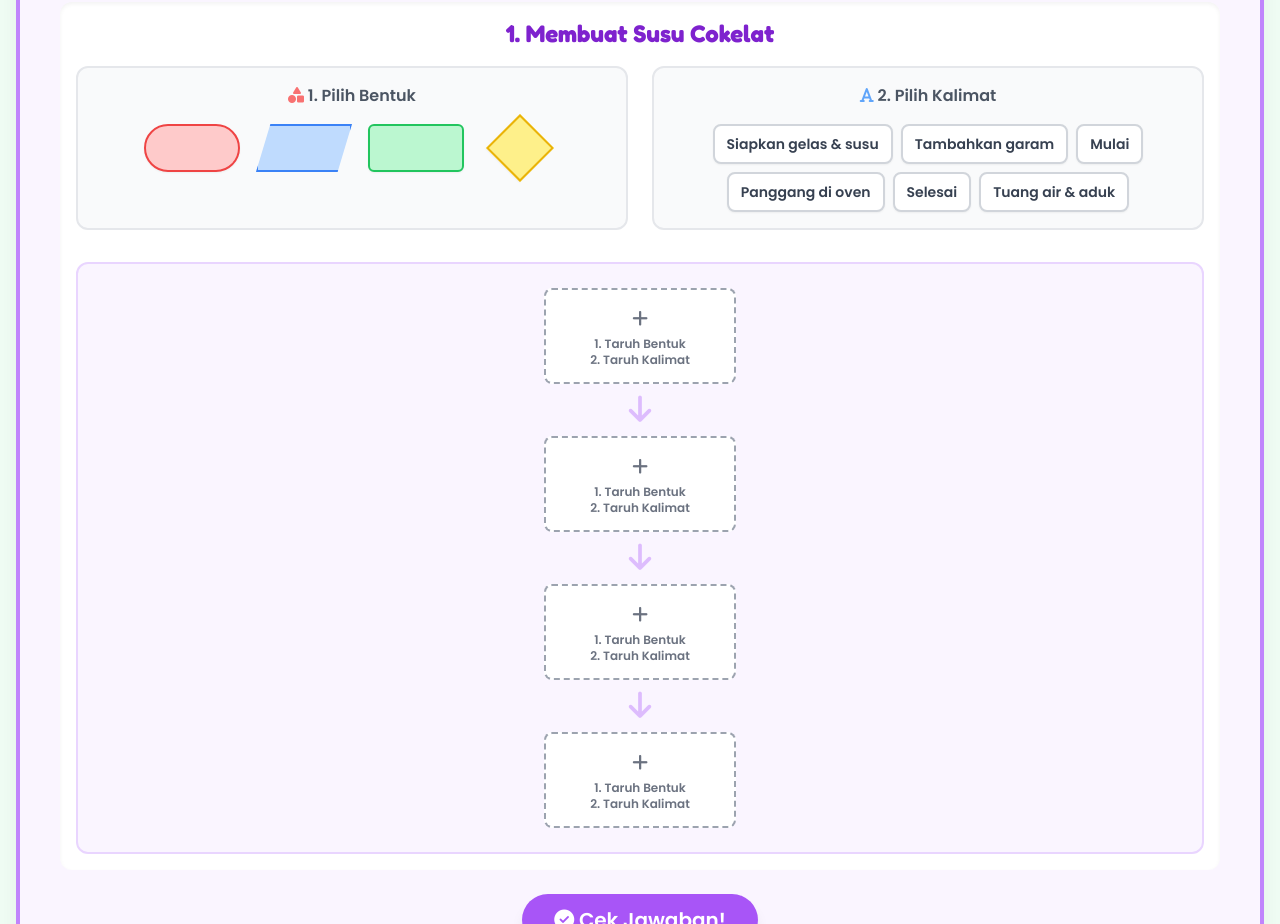
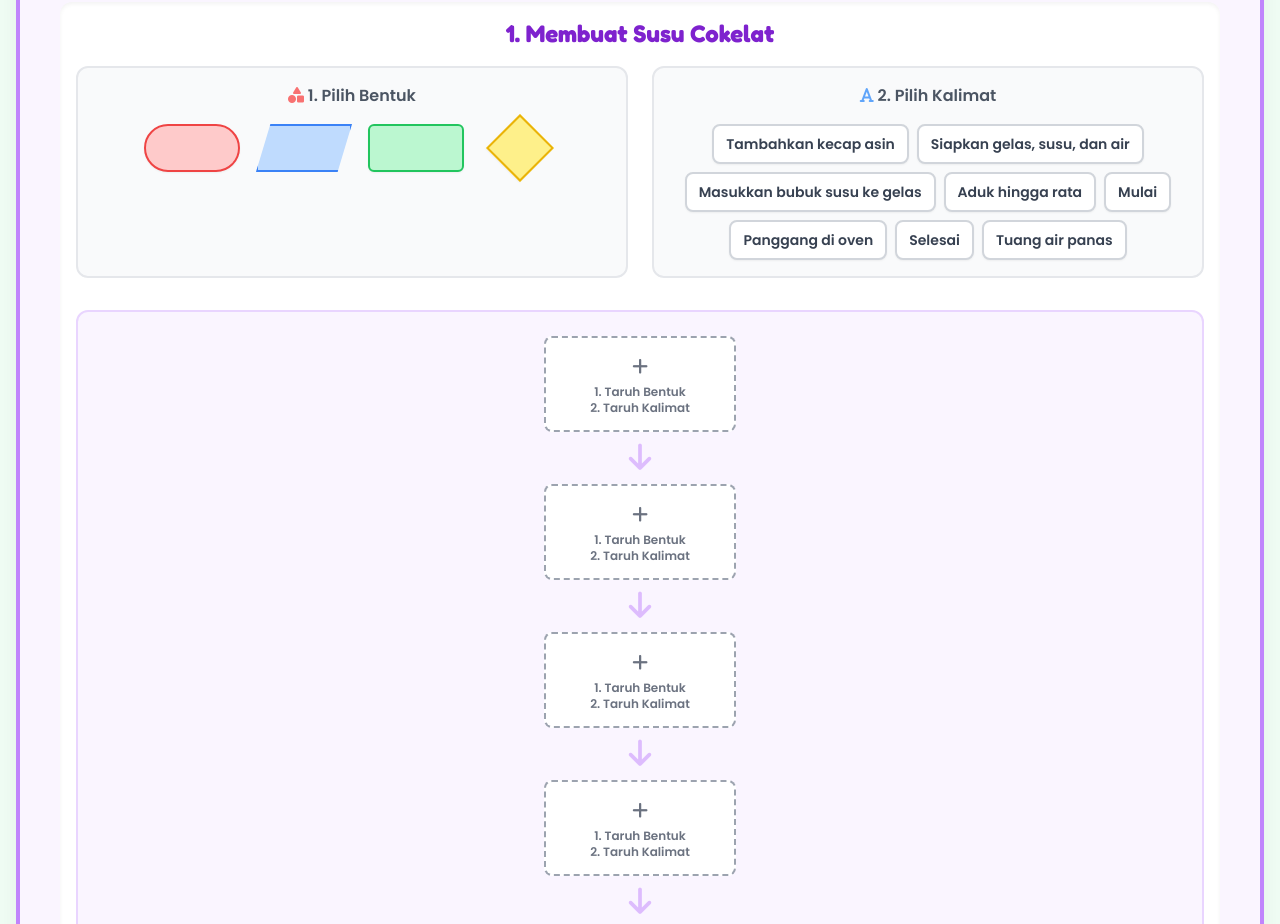
Before and after one commit to Blackhawk0243/Flowchart-kelas4, a plain HTML site: page index.html in a window 1280 px wide. Shown: the part 1740-2664 px from the top of the page. Drawn offline with nearby package versions, Linux system fonts and the light colour scheme; some packages are replaced by stand-ins of ours; a script that the page names is missing.

Commit message:
Update index.html

```diff
--- a/index.html
+++ b/index.html
@@ -307,164 +307,194 @@
                 title: "1. Membuat Susu Cokelat",
                 steps: [
                     { shape: "oval", text: "Mulai" },
-                    { shape: "jajargenjang", text: "Siapkan gelas & susu" },
-                    { shape: "persegi", text: "Tuang air & aduk" },
+                    { shape: "jajargenjang", text: "Siapkan gelas, susu, dan air" },
+                    { shape: "persegi", text: "Masukkan bubuk susu ke gelas" },
+                    { shape: "persegi", text: "Tuang air panas" },
+                    { shape: "persegi", text: "Aduk hingga rata" },
                     { shape: "oval", text: "Selesai" }
                 ],
-                distractors: ["Panggang di oven", "Tambahkan garam"]
+                distractors: ["Panggang di oven", "Tambahkan kecap asin"]
             },
             {
                 title: "2. Menyalakan Televisi",
                 steps: [
                     { shape: "oval", text: "Mulai" },
-                    { shape: "jajargenjang", text: "Ambil remote" },
-                    { shape: "persegi", text: "Tekan tombol Power" },
+                    { shape: "jajargenjang", text: "Ambil remote TV" },
+                    { shape: "persegi", text: "Colokkan kabel TV ke listrik" },
+                    { shape: "persegi", text: "Tekan tombol Power di remote" },
+                    { shape: "jajargenjang", text: "TV menyala menampilkan gambar" },
                     { shape: "oval", text: "Selesai" }
                 ],
-                distractors: ["Buka kulkas", "Nyalakan kompor gas"]
+                distractors: ["Buka pintu kulkas", "Nyalakan kompor gas"]
             },
             {
                 title: "3. Mencuci Tangan",
                 steps: [
                     { shape: "oval", text: "Mulai" },
-                    { shape: "persegi", text: "Basahi tangan" },
-                    { shape: "persegi", text: "Gunakan sabun" },
-                    { shape: "persegi", text: "Bilas air bersih" },
+                    { shape: "persegi", text: "Nyalakan keran air" },
+                    { shape: "persegi", text: "Basahi tangan dengan air" },
+                    { shape: "persegi", text: "Gunakan sabun dan gosok sela jari" },
+                    { shape: "persegi", text: "Bilas dengan air bersih" },
+                    { shape: "persegi", text: "Matikan keran air" },
                     { shape: "oval", text: "Selesai" }
                 ],
-                distractors: ["Gunakan minyak goreng", "Siram dengan pasir"]
+                distractors: ["Gunakan minyak goreng", "Siram tangan dengan pasir"]
             },
             {
                 title: "4. Makan Siang",
                 steps: [
                     { shape: "oval", text: "Mulai" },
-                    { shape: "persegi", text: "Makan nasi" },
+                    { shape: "jajargenjang", text: "Ambil piring dan sendok" },
+                    { shape: "persegi", text: "Ambil nasi dan lauk" },
+                    { shape: "persegi", text: "Makan dengan perlahan" },
                     { shape: "belah_ketupat", text: "Masih lapar?" },
-                    { shape: "persegi", text: "Tambah nasi" },
+                    { shape: "persegi", text: "Tambah porsi nasi" },
                     { shape: "oval", text: "Selesai" }
                 ],
-                distractors: ["Bermain HP", "Pergi tidur siang"]
+                distractors: ["Bermain game di HP", "Pergi tidur siang"]
             },
             {
                 title: "5. Membuang Sampah",
                 steps: [
                     { shape: "oval", text: "Mulai" },
-                    { shape: "jajargenjang", text: "Pegang sampah" },
-                    { shape: "belah_ketupat", text: "Ada tong sampah?" },
-                    { shape: "persegi", text: "Buang ke tong" },
+                    { shape: "jajargenjang", text: "Pegang sampah di tangan" },
+                    { shape: "persegi", text: "Cari letak tempat sampah" },
+                    { shape: "belah_ketupat", text: "Tong sampah ketemu?" },
+                    { shape: "persegi", text: "Buka tutup tong sampah" },
+                    { shape: "persegi", text: "Buang sampah ke dalam" },
                     { shape: "oval", text: "Selesai" }
                 ],
-                distractors: ["Lempar ke sungai", "Simpan di saku"]
+                distractors: ["Lempar ke sungai", "Simpan di saku celana"]
             },
             {
                 title: "6. Menyeberang Jalan",
                 steps: [
                     { shape: "oval", text: "Mulai" },
-                    { shape: "persegi", text: "Tengok kanan kiri" },
-                    { shape: "belah_ketupat", text: "Jalanan aman?" },
-                    { shape: "persegi", text: "Berjalan menyeberang" },
+                    { shape: "persegi", text: "Cari Zebra Cross terdekat" },
+                    { shape: "persegi", text: "Tengok ke kanan" },
+                    { shape: "persegi", text: "Tengok ke kiri" },
+                    { shape: "belah_ketupat", text: "Jalanan aman dari kendaraan?" },
+                    { shape: "persegi", text: "Berjalan menyeberang hati-hati" },
                     { shape: "oval", text: "Selesai" }
                 ],
-                distractors: ["Berlari tutup mata", "Main bola di jalan"]
+                distractors: ["Berlari tutup mata", "Main bola di tengah jalan"]
             },
             {
                 title: "7. Lampu Belajar Mati",
                 steps: [
                     { shape: "oval", text: "Mulai" },
-                    { shape: "belah_ketupat", text: "Kabel dicolok?" },
-                    { shape: "persegi", text: "Colokkan kabel" },
-                    { shape: "persegi", text: "Nyalakan saklar" },
+                    { shape: "persegi", text: "Tekan saklar lampu" },
+                    { shape: "belah_ketupat", text: "Lampu tetap tidak menyala?" },
+                    { shape: "persegi", text: "Periksa kabel listrik" },
+                    { shape: "persegi", text: "Colokkan kabel ke stopkontak" },
+                    { shape: "jajargenjang", text: "Lampu menyala terang" },
                     { shape: "oval", text: "Selesai" }
                 ],
-                distractors: ["Siram air ke lampu", "Sembunyikan lampu"]
+                distractors: ["Siram air ke lampu", "Sembunyikan lampu di lemari"]
             },
             {
                 title: "8. Membeli Pensil",
                 steps: [
                     { shape: "oval", text: "Mulai" },
-                    { shape: "jajargenjang", text: "Bawa uang" },
-                    { shape: "belah_ketupat", text: "Uang cukup?" },
-                    { shape: "persegi", text: "Bayar di kasir" },
+                    { shape: "persegi", text: "Pergi ke toko alat tulis" },
+                    { shape: "persegi", text: "Pilih pensil yang bagus di rak" },
+                    { shape: "persegi", text: "Bawa pensil ke kasir" },
+                    { shape: "jajargenjang", text: "Serahkan uang bayaran" },
+                    { shape: "jajargenjang", text: "Terima pensil dan kembalian" },
                     { shape: "oval", text: "Selesai" }
                 ],
-                distractors: ["Pinjam kasir", "Lari bawa pensil"]
+                distractors: ["Pinjam uang kasir", "Lari keluar membawa pensil"]
             },
             {
                 title: "9. Menggosok Gigi",
                 steps: [
                     { shape: "oval", text: "Mulai" },
-                    { shape: "jajargenjang", text: "Siapkan sikat & odol" },
-                    { shape: "persegi", text: "Sikat seluruh gigi" },
-                    { shape: "persegi", text: "Kumur-kumur" },
+                    { shape: "jajargenjang", text: "Siapkan sikat dan pasta gigi (odol)" },
+                    { shape: "persegi", text: "Oleskan odol ke sikat gigi" },
+                    { shape: "persegi", text: "Sikat gigi bagian depan & dalam" },
+                    { shape: "persegi", text: "Kumur-kumur dengan air" },
+                    { shape: "persegi", text: "Cuci sikat gigi sampai bersih" },
                     { shape: "oval", text: "Selesai" }
                 ],
-                distractors: ["Sikat rambut", "Gunakan sabun mandi"]
+                distractors: ["Menyisir rambut", "Gunakan sabun cuci piring"]
             },
             {
                 title: "10. Mengerjakan PR",
                 steps: [
                     { shape: "oval", text: "Mulai" },
-                    { shape: "jajargenjang", text: "Buka buku PR" },
-                    { shape: "belah_ketupat", text: "Soal susah?" },
-                    { shape: "persegi", text: "Tanya Orang Tua" },
+                    { shape: "jajargenjang", text: "Siapkan buku PR dan alat tulis" },
+                    { shape: "persegi", text: "Baca soal nomor satu" },
+                    { shape: "belah_ketupat", text: "Soal ini terlalu sulit?" },
+                    { shape: "persegi", text: "Tanya bantuan ke Orang Tua" },
+                    { shape: "persegi", text: "Tulis jawaban di buku" },
                     { shape: "oval", text: "Selesai" }
                 ],
-                distractors: ["Kerjakan tahun depan", "Robek buku PR"]
+                distractors: ["Kerjakan tahun depan saja", "Robek buku PR-nya"]
             },
             {
                 title: "11. Membuat Mie Rebus",
                 steps: [
                     { shape: "oval", text: "Mulai" },
-                    { shape: "persegi", text: "Rebus air panci" },
-                    { shape: "belah_ketupat", text: "Air mendidih?" },
-                    { shape: "persegi", text: "Masukkan mie" },
+                    { shape: "jajargenjang", text: "Siapkan bungkus mie, air, panci" },
+                    { shape: "persegi", text: "Rebus air di dalam panci" },
+                    { shape: "belah_ketupat", text: "Apakah air sudah mendidih?" },
+                    { shape: "persegi", text: "Masukkan mie dan bumbu" },
+                    { shape: "persegi", text: "Tuang mie matang ke mangkuk" },
                     { shape: "oval", text: "Selesai" }
                 ],
-                distractors: ["Panggang di kuali", "Buang air rebusan"]
+                distractors: ["Panggang mie di kuali", "Buang air rebusan ke lantai"]
             },
             {
                 title: "12. Mengirim Surat",
                 steps: [
                     { shape: "oval", text: "Mulai" },
-                    { shape: "persegi", text: "Tulis surat" },
-                    { shape: "jajargenjang", text: "Siapkan perangko" },
-                    { shape: "persegi", text: "Kirim di Pos" },
+                    { shape: "jajargenjang", text: "Siapkan kertas, pena, dan amplop" },
+                    { shape: "persegi", text: "Tulis isi pesan di kertas" },
+                    { shape: "persegi", text: "Masukkan kertas ke dalam amplop" },
+                    { shape: "persegi", text: "Tempelkan perangko di ujung amplop" },
+                    { shape: "persegi", text: "Masukkan surat ke kotak pos" },
                     { shape: "oval", text: "Selesai" }
                 ],
-                distractors: ["Ketik pesan WA", "Bakar suratnya"]
+                distractors: ["Ketik pesan lewat WhatsApp", "Bakar surat tersebut"]
             },
             {
                 title: "13. Sepeda Kempes",
                 steps: [
                     { shape: "oval", text: "Mulai" },
-                    { shape: "jajargenjang", text: "Ambil sepeda" },
-                    { shape: "belah_ketupat", text: "Ban kempes?" },
-                    { shape: "persegi", text: "Pompa ban" },
+                    { shape: "persegi", text: "Keluarkan sepeda dari garasi" },
+                    { shape: "persegi", text: "Periksa tekanan ban dengan jari" },
+                    { shape: "belah_ketupat", text: "Apakah ban terasa kempes?" },
+                    { shape: "jajargenjang", text: "Ambil pompa angin" },
+                    { shape: "persegi", text: "Pompa ban sampai keras" },
                     { shape: "oval", text: "Selesai" }
                 ],
-                distractors: ["Isi bensin sepeda", "Ganti ban traktor"]
+                distractors: ["Isi bensin sepeda", "Ganti dengan ban traktor"]
             },
             {
                 title: "14. Menanam Bunga",
                 steps: [
                     { shape: "oval", text: "Mulai" },
-                    { shape: "persegi", text: "Gali tanah" },
-                    { shape: "jajargenjang", text: "Masukkan bibit" },
-                    { shape: "persegi", text: "Siram dengan air" },
+                    { shape: "jajargenjang", text: "Siapkan pot, tanah, dan bibit" },
+                    { shape: "persegi", text: "Masukkan tanah ke dalam pot" },
+                    { shape: "persegi", text: "Buat lubang kecil di tengah tanah" },
+                    { shape: "persegi", text: "Tanam bibit bunga dan tutup akar" },
+                    { shape: "persegi", text: "Siram dengan sedikit air" },
                     { shape: "oval", text: "Selesai" }
                 ],
-                distractors: ["Siram dengan sirup", "Cabut akar tanaman"]
+                distractors: ["Siram menggunakan sirup", "Cabut akar tanaman lain"]
             },
             {
                 title: "15. Menjemur Pakaian",
                 steps: [
                     { shape: "oval", text: "Mulai" },
-                    { shape: "belah_ketupat", text: "Hari Hujan?" },
-                    { shape: "persegi", text: "Tunggu reda" },
-                    { shape: "persegi", text: "Jemur pakaian" },
+                    { shape: "jajargenjang", text: "Bawa keranjang pakaian basah" },
+                    { shape: "belah_ketupat", text: "Apakah cuaca sedang cerah?" },
+                    { shape: "persegi", text: "Peras sisa air dari pakaian" },
+                    { shape: "persegi", text: "Gantung pakaian di tali jemuran" },
+                    { shape: "persegi", text: "Pasang jepitan agar tidak terbang" },
                     { shape: "oval", text: "Selesai" }
                 ],
-                distractors: ["Pakai payung untuk baju", "Jemur di dalam kulkas"]
+                distractors: ["Pakaikan payung untuk baju", "Jemur di dalam kulkas"]
             }
         ];
 
```
